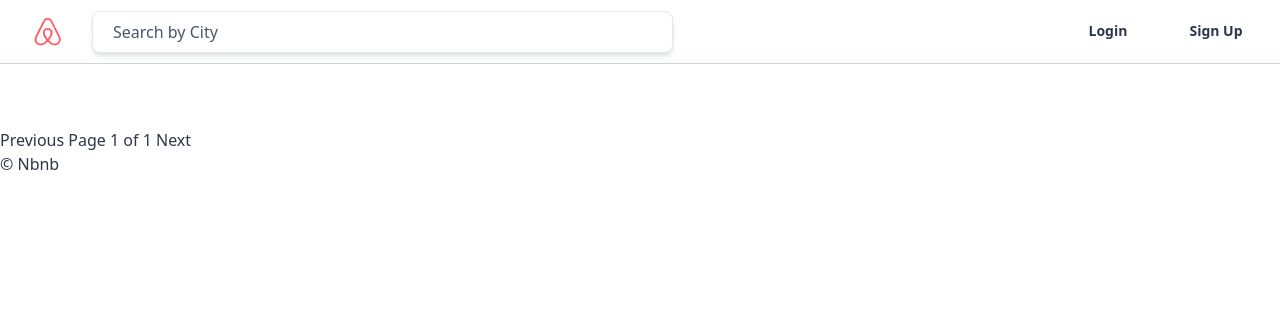
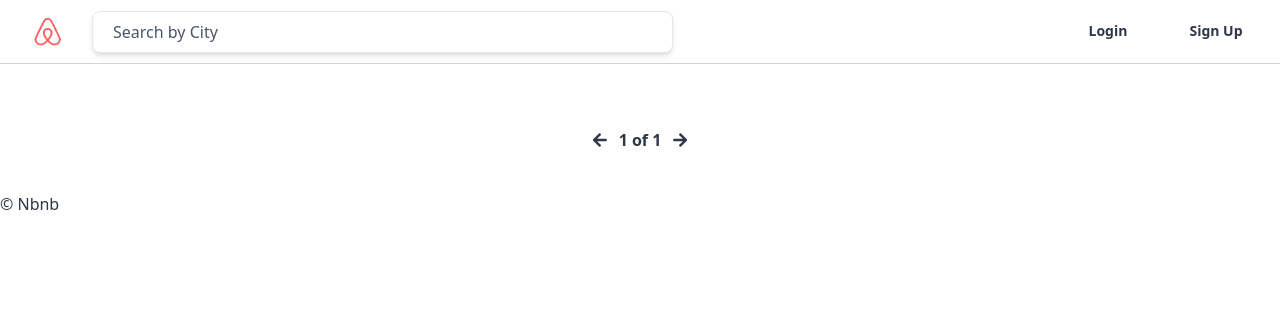
Before and after one commit to jaeech/airbnb-clone, a Django app: page / in a window 1280 px wide. Shown: the top 324 px of the page. Run offline with Django 3.2, Linux system fonts and the light colour scheme; data that the repository does not hold is empty; style sheets or scripts are compiled from the project's sources; some libraries are stand-ins or nearby versions.

Commit message:
#20.7 Room Cards & Pagination
#20.7 Room Cards & Pagination

```diff
--- a/rooms/models.py
+++ b/rooms/models.py
@@ -132,3 +132,7 @@ class Room(core_models.TimeStampedModel):
                 all_ratings += review.rating_average()
             return round(all_ratings / len(all_reviews), 2)
         return 0
+
+    def first_photo(self):
+        photo = self.photos.all()[0]
+        return photo.file.url
--- a/rooms/views.py
+++ b/rooms/views.py
@@ -8,7 +8,7 @@ class HomeView(ListView):
     """ HomeView Definition"""
 
     model = models.Room
-    paginate_by = 10
+    paginate_by = 12
     parginate_orphans = 5
     ordering = "created"
     # object_list의 명칭을 직정해줄 수 있음
@@ -99,7 +99,7 @@ class SearchView(View):
                 # Paginator를 사용하려면 order가 있는 QuerySet이여야 함
                 qs = models.Room.objects.filter(**filter_args).order_by("created")
 
-                paginator = Paginator(qs, 3, orphans=1)
+                paginator = Paginator(qs, 12, orphans=4)
 
                 page = request.GET.get("page", 1)
 
@@ -133,7 +133,7 @@ class SearchView(View):
 
                 qs = models.Room.objects.filter(**filter_args).order_by("created")
 
-                paginator = Paginator(qs, 10, orphans=5)
+                paginator = Paginator(qs, 12, orphans=4)
 
                 page = request.GET.get("page", 1)
 
--- a/templates/base.html
+++ b/templates/base.html
@@ -6,9 +6,10 @@
     <meta charset="UTF-8" />
     <meta name="viewport" content="width=device-width, initial-scale=1.0" />
     <link rel="stylesheet" href="{% static 'css/styles.css' %}">
+    <link rel="stylesheet" href="https://use.fontawesome.com/releases/v5.11.2/css/all.css">
     <title>{% block page_title %} {% endblock page_title %} I Nbnb</title>
   </head>
-  <body class="text-gray-800 mt-20">
+  <body class="text-gray-800 mt-20 font-light">
     <header class="container max-w-full inset-0 flex justify-between px-4 h-16 border-b border-gray-400 fixed bg-white">
       <div class="flex items-center w-10/12">
         <a href="{% url 'core:home' %}" class="mr-3">
--- a/templates/rooms/room_list.html
+++ b/templates/rooms/room_list.html
@@ -6,34 +6,34 @@ Home
 
 {%block content %}
 
-    <div class="container mx-auto rounded-xl bg-gray-800 w-full h-50vh mt-32 mb-20 bg-cover bg-center" style="background-image:url(https://images.unsplash.com/photo-1577185816322-21f2a92b1342?ixlib=rb-1.2.1&ixid=eyJhcHBfaWQiOjEyMDd9&auto=format&fit=crop&w=1050&q=80)">
+<div class="container mx-auto">
+
+    <div class="rounded-xl -mx-14 h-50vh mt-32 mb-20 bg-cover bg-center object-center" style="background-image:url(https://images.unsplash.com/photo-1577185816322-21f2a92b1342?ixlib=rb-1.2.1&ixid=eyJhcHBfaWQiOjEyMDd9&auto=format&fit=crop&w=1050&q=80)">
 
     </div>
 
+    <div class="flex flex-wrap -mx-14">
         {% for room in rooms %}
+            {% include 'partials/room_card.html' with room=room %}
+        {% endfor %}
+    </div>
 
-    <h5>
-        <a href="{% url "rooms:detail" room.pk %}">
-            {{room.name}} / ${{room.price}}
-        </a>
-    </h5>
-{% endfor %}
-
-<h5>
+    <div class="flex justify-center items-center pb-10 font-bold">
         {% if page_obj.has_previous %}
-    <a href="?page={{page_obj.previous_page_number}}">Previous</a>
+            <a class="text-teal-500" href="?page={{page_obj.previous_page_number}}"><i class="fas fa-arrow-left"></i></a>
         {% else %}
-    <span>Previous</span>
+            <i class="fas fa-arrow-left"></i>
         {% endif %}
 
-    Page {{page_obj.number}} of {{page_obj.paginator.num_pages}}
+            <span class="mx-3">{{page_obj.number}} of {{page_obj.paginator.num_pages}}</span>
 
         {% if page_obj.has_next %}
-    <a href="?page={{page_obj.next_page_number}}">Next</a>
+            <a class="text-teal-500" href="?page={{page_obj.next_page_number}}"><i class="fas fa-arrow-right"></i></a>
         {% else %}
-    <span>Next</span>
+            <i class="fas fa-arrow-right"></i>
         {% endif %}
 
-</h5>
+    </div>
 
+</div>
 {% endblock content %}
```
Also changed, not shown: templates/partials/room_card.html (added, +20 -0 lines). Lines whose indentation alone changed are shown as unchanged.
